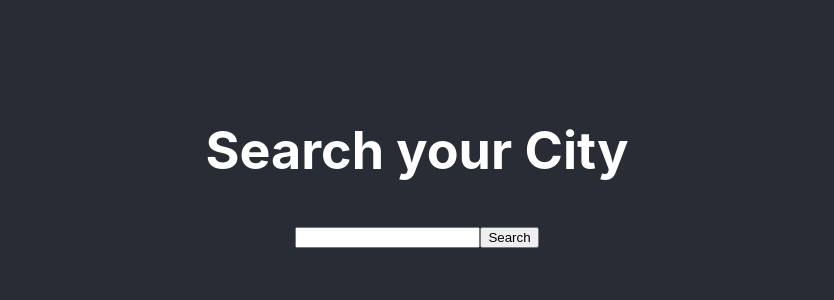
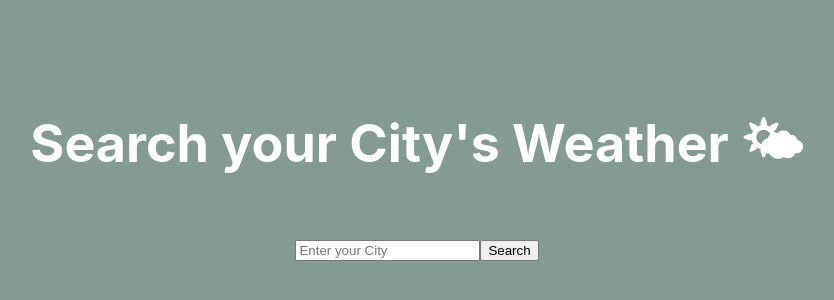
Before and after one commit to tlastra/Weather-React-App, a React (Create React App) app: page / in a window 1280 px wide. Shown: the part 234-534 px from the top of the page, without its empty margins (223-1057 px from the left). Built offline with nearby package versions, Linux system fonts and the light colour scheme.

Commit message:
Updated verbiage and CSS

```diff
--- a/src/App.css
+++ b/src/App.css
@@ -14,7 +14,7 @@
 }
 
 .App-header {
-  background-color: #282c34;
+  background-color: #839b91;
   min-height: 100vh;
   display: flex;
   flex-direction: column;
--- a/src/App.js
+++ b/src/App.js
@@ -5,7 +5,7 @@ function App() {
   return (
     <div className="App">
       <header className="App-header">
-        <h1>Search your City</h1>
+        <h1>Search your City's Weather 🌤</h1>
         <Weather />
       </header>
     </div>
--- a/src/Weather.js
+++ b/src/Weather.js
@@ -29,7 +29,11 @@ export default function Weather() {
   }
   let form = (
     <form onSubmit={handleSubmit}>
-      <input type="search" onChange={updateCity} />
+      <input
+        type="search"
+        onChange={updateCity}
+        placeholder="Enter your City"
+      />
       <input type="submit" value="Search" />
     </form>
   );
```
